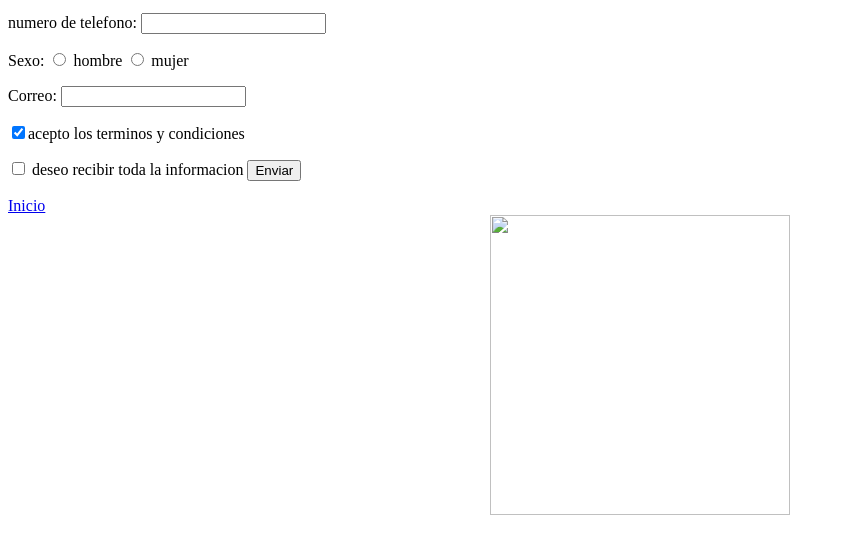
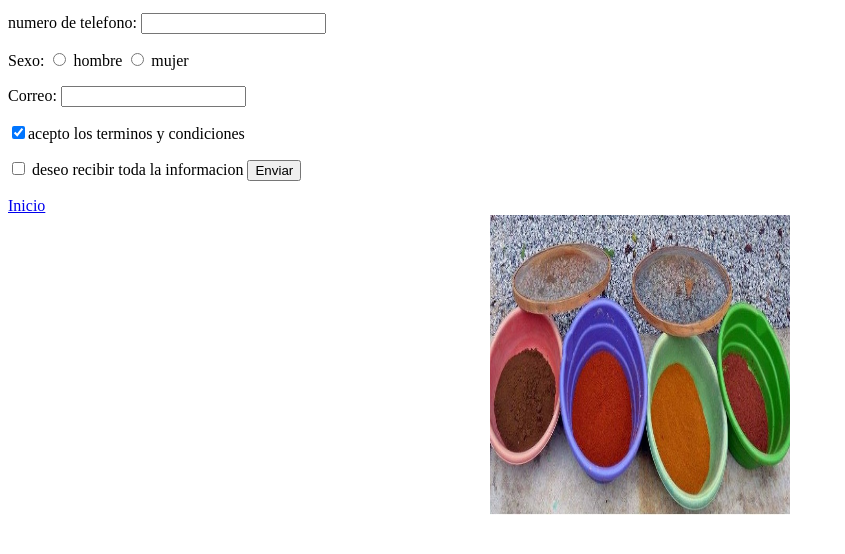
Before and after one commit to Guillermo-Good/proyecto-de-emprendimiento, a plain HTML site: page contacto.html in a window 1280 px wide. Shown: the part 104-658 px from the top of the page, without its empty margins (0-845 px from the left). Drawn offline with Linux system fonts and the light colour scheme.

Commit message:
Update contacto.html

```diff
--- a/contacto.html
+++ b/contacto.html
@@ -20,5 +20,5 @@ Correo: <input type="text" name="correo" maxlength="100" />
 <input type="checkbox" name="condiciones" /> deseo recibir toda la informacion
 <input type="submit" value="Enviar" /></p>
 <a href="index.html">Inicio</a></form>
-<center><img src="[![final.jpg](https://i.postimg.cc/Bb7X3jyQ/final.jpg)](https://postimg.cc/LgfHB82r)" width="300" height="300"></center>
+<center><img src="final.jpg" width="300" height="300"></center>
 </body></html>
```
